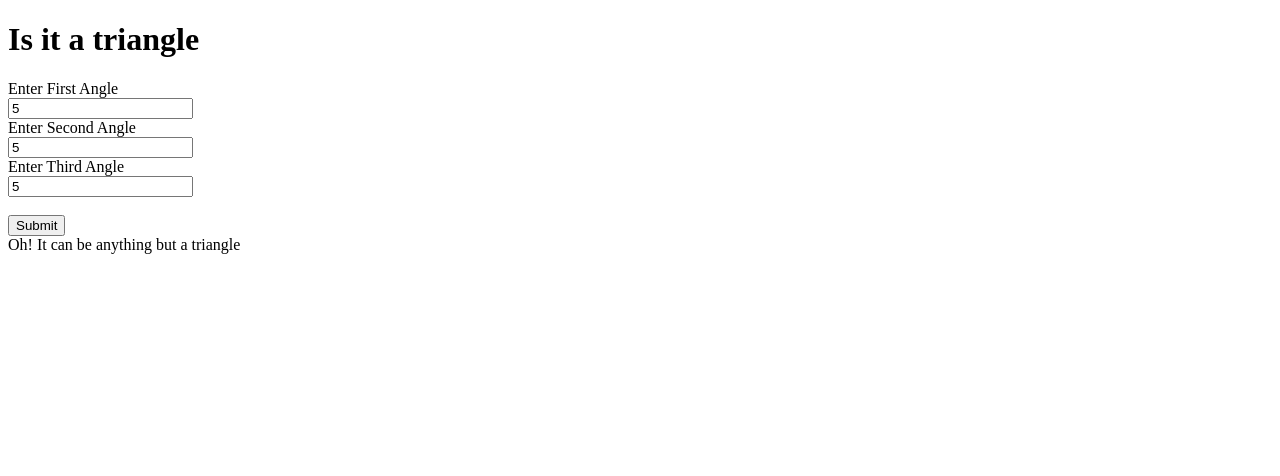
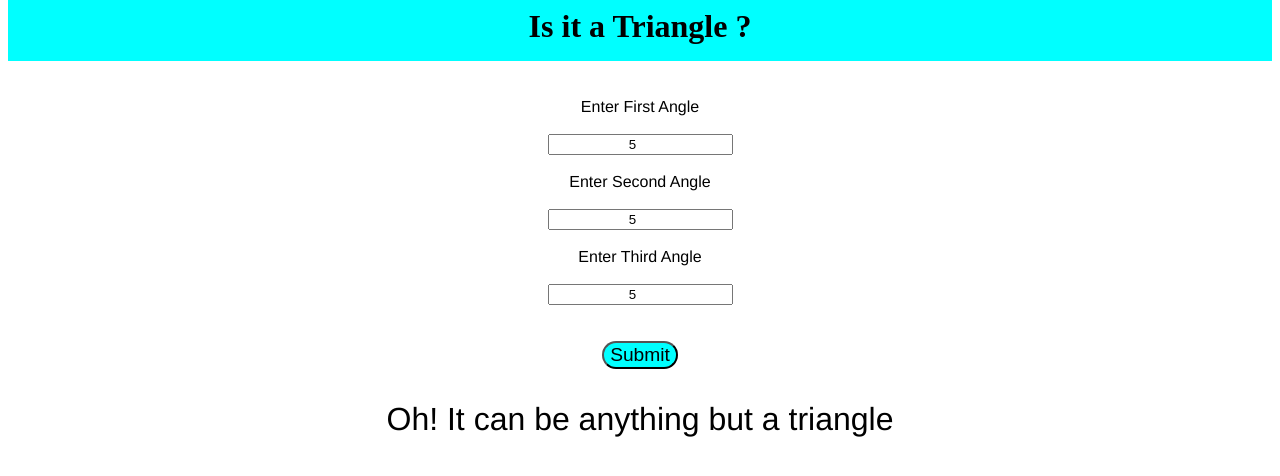
Before and after one commit to llashishll/Mark12---Fun-With-Triangles, a plain HTML site: page index.html in a window 1280 px wide. Both pictures are taken after typing "5", "5", "5" into the empty fields and a click on the button "Submit". Drawn offline with Linux system fonts and the light colour scheme.

Commit message:
Updated CSS

```diff
--- a/index.html
+++ b/index.html
@@ -1,24 +1,28 @@
 <!doctype HTML>
 <html>
+
 <head>
 	<title>Fun with Triangles ! </title>
 	<meta charset="UTF-8">
 	<meta name="viewport" content="width=device-width, initial-scale=1.0">
-		<link href = "style.css" rel ="stylesheet">
+	<link href="style.css" rel="stylesheet">
 </head>
+
 <body>
-		<div class=triform>
-        <h1>Is it a triangle</h1>
+	<h1 class="main-head">Is it a Triangle ?</h1>
+
+	<div class=container-first>
 		<label> Enter First Angle</label><br>
-        <input type ="number" id = angle1><br>
+		<input  type="number" id=angle1><br>
 		<label> Enter Second Angle</label><br>
-        <input type ="number" id = angle2><br>
+		<input type="number" id=angle2><br>
 		<label> Enter Third Angle</label><br>
-        <input type ="number" id = angle3><br>
+		<input type="number" id=angle3><br>
 		<br>
-		<button id = "submit">Submit</button>
-		<div id = output></div>
+		<button id="submit">Submit</button>
+		<div id=output></div>
 	</div>
 	<script src="/index.js"></script>
 </body>
+
 </html>
--- a/index.js
+++ b/index.js
@@ -2,7 +2,7 @@ const angl1 = document.querySelector('#angle1');
 const angl2 = document.querySelector('#angle2');
 const angl3 = document.querySelector('#angle3');
 const submit_btn = document.querySelector("#submit");
-const output1=document.querySelector("#output")
+const output1 = document.querySelector("#output")
 
 
 
@@ -10,11 +10,13 @@ function verifyForm() {
 
     var sumOfAngles = (Number(angl1.value) + Number(angl2.value) + Number(angl3.value))
     console.log(sumOfAngles);
-    if(sumOfAngles === 180 ){
-        output1.innerText="Yay! Your angles form a triangle. "
-        }else{
-        output1.innerText= "Oh! It can be anything but a triangle"
-            }
+    if (sumOfAngles === 180) {
+        output1.innerText = "Yay! Your angles form a triangle. "
+    } else if (sumOfAngles === 0) {
+        output1.innerText = "Please enter values of all 3 angles."
+    } else {
+        output1.innerText = "Oh! It can be anything but a triangle"
+    }
 
 }
 
--- a/style.css
+++ b/style.css
@@ -0,0 +1,48 @@
+.container-first {
+    display: flex;
+    flex-direction: column;
+    align-items: center;
+    padding: 1rem;
+    margin: auto;
+    font-family: 'Franklin Gothic Medium', 'Arial Narrow', Arial, sans-serif;
+}
+
+.main-head {
+    background-color: aqua;
+    text-align: center;
+    padding: 1rem;
+    margin-top: -1rem;
+
+}
+
+.container-first div {
+
+    margin-top: 2rem;
+    font-size: xx-large;
+}
+
+#angle1,
+#angle2,
+#angle3 {
+
+    text-align: center;
+}
+
+
+#submit {
+    background-color: aqua;
+    font-size: larger;
+    border-radius: 2rem;
+}
+
+#btn {
+    background-color: aqua;
+    font-size: larger;
+    border-radius: 2rem;
+
+}
+#base{
+
+
+
+}
```
Also changed, not shown: area.html (+14 -8 lines). Lines whose indentation alone changed are shown as unchanged.
